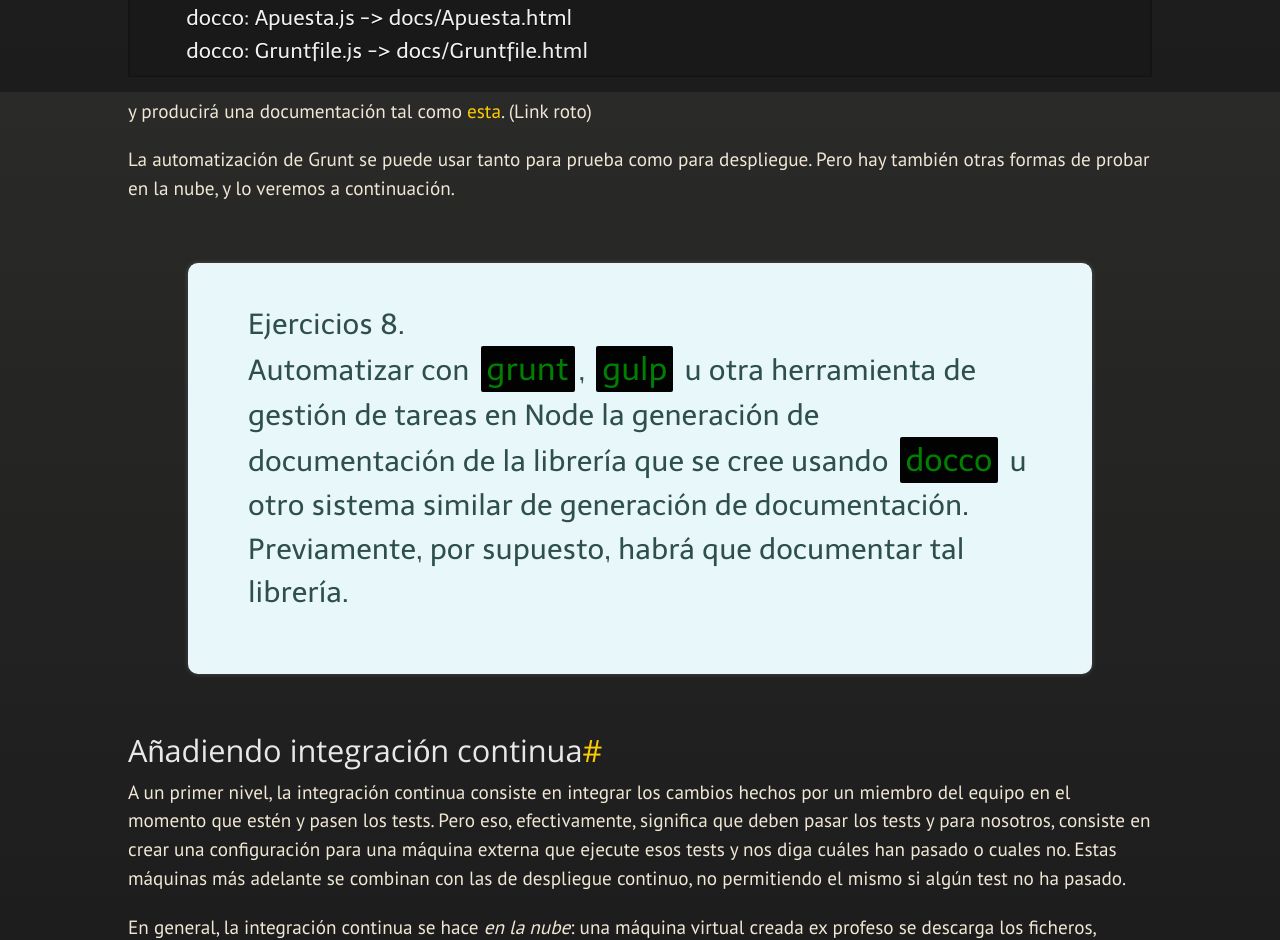
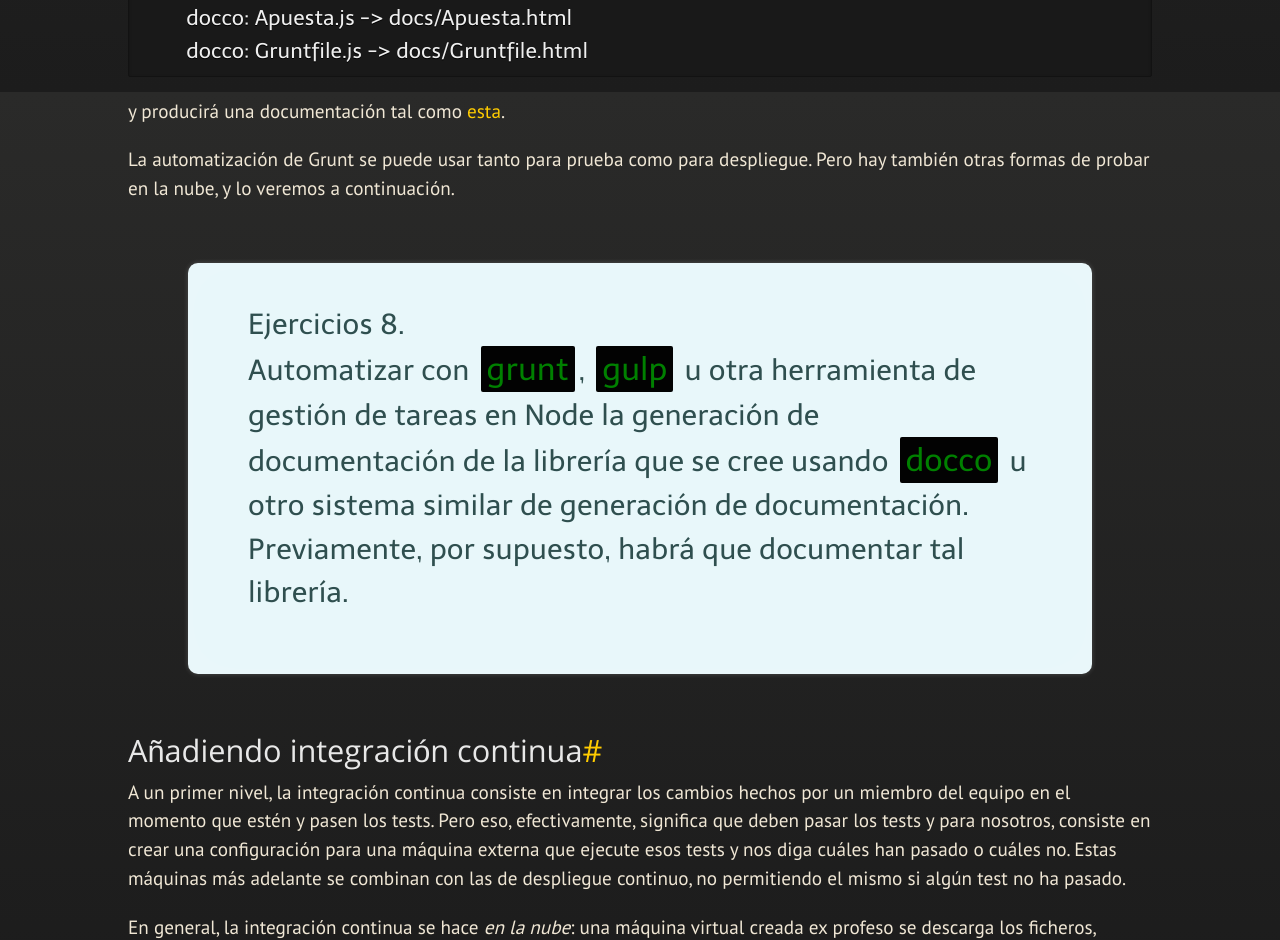
Before and after one commit to JJ/IV, a Jekyll site: the page built from documentos/temas/Desarrollo_basado_en_pruebas.md, in a window 1280 px wide and 1400 px high, scrolled down 16846 px. Shown: the part 162-1102 px from the top of the window. Built offline with Jekyll 4.4.1, drawn with Linux system fonts in a browser that asks for light colours; nearby versions of some CDN libraries; some web fonts are replaced; our own code applies the rules of GitHub Pages for plain Markdown files; some of the changed lines change nothing that is shown; some of the changed text lies outside the part shown.

Commit message:
Sync documentos/temas/Desarrollo_basado_en_pruebas.md de master a gh-pages

````diff
--- a/documentos/temas/Desarrollo_basado_en_pruebas.md
+++ b/documentos/temas/Desarrollo_basado_en_pruebas.md
@@ -232,7 +232,7 @@
 
 No solo se puede y debe probar el código,
 también
-[la documentación](https://docs.python-guide.org/en/latest/writing/tests/) y
+[la documentación](https://docs.python-guide.org/writing/tests/) y
 todo tipo de cosas. Se puede usar también `pytest`, un programa que
 tiene una sintaxis un poco más simple para los tests, o `nose`. Cada
 lenguaje tiene sus múltiples modos de testear, y este tema pretende
@@ -257,10 +257,10 @@
 Go valora la simplicidad y además incluye de serie todo lo necesario
 para llevar a cabo los tests.
 Vamos a ir al nivel más bajo: el de las aserciones; ya hemos visto
-como se usan en Python, en esta sección veremos otro lenguaje:
+cómo se usan en Python, en esta sección veremos otro lenguaje:
 JavaScript. Hay
 [múltiples bibliotecas que se pueden usar](https://stackoverflow.com/questions/14294567/assertions-library-for-node-js):
-[Chai](https://chaijs.com/),
+[Chai](https://www.chaijs.com/),
 [Should.js](https://github.com/visionmedia/should.js),
 [Must.js](https://github.com/moll/js-must) y
 [`assert`](https://nodejs.org/api/assert.html) que es la librería que
@@ -295,8 +295,8 @@
 programación, aunque en algunos están realmente estandarizados).
 
 Cada uno de ellos tendrá sus promotores y detractores, pero
-[Mocha](https://mochajs.org/) y [Jasmine](https://jasmine.github.io/)
-parecen ser los más populares. Los dos usan un sistema denominado
+[Mocha](https://mochajs.org/), [Jasmine](https://jasmine.github.io/) y [Jest](https://github.com/facebook/jest)
+parecen ser los más populares. Los tres usan un sistema denominado
 [Behavior Driven Development](https://en.wikipedia.org/wiki/Behavior-driven_development),
 que consiste en describir el comportamiento de un sistema más o menos
 de alto nivel. Como hay que escoger uno y parece que Mocha es más
@@ -672,7 +672,7 @@
 	docco: Gruntfile.js -> docs/Gruntfile.html
 ```
 
-y producirá una documentación tal como [esta](src/docs/Apuesta.html). (Link roto)
+y producirá una documentación tal como [esta](http://jj.github.io/desarrollo-basado-pruebas/src/docs/Apuesta.html).
 
 La automatización de Grunt se puede usar tanto para prueba como para despliegue. Pero hay también otras formas de probar en la nube, y lo veremos a continuación.
 
@@ -693,7 +693,7 @@
 pasen los tests. Pero eso, efectivamente, significa que deben pasar
 los tests y para nosotros, consiste en crear una configuración para
 una máquina externa que ejecute esos tests y nos diga cuáles han
-pasado o cuales no. Estas máquinas más adelante se combinan con las de
+pasado o cuáles no. Estas máquinas más adelante se combinan con las de
 despliegue continuo, no permitiendo el mismo si algún test no ha
 pasado.
 
````
